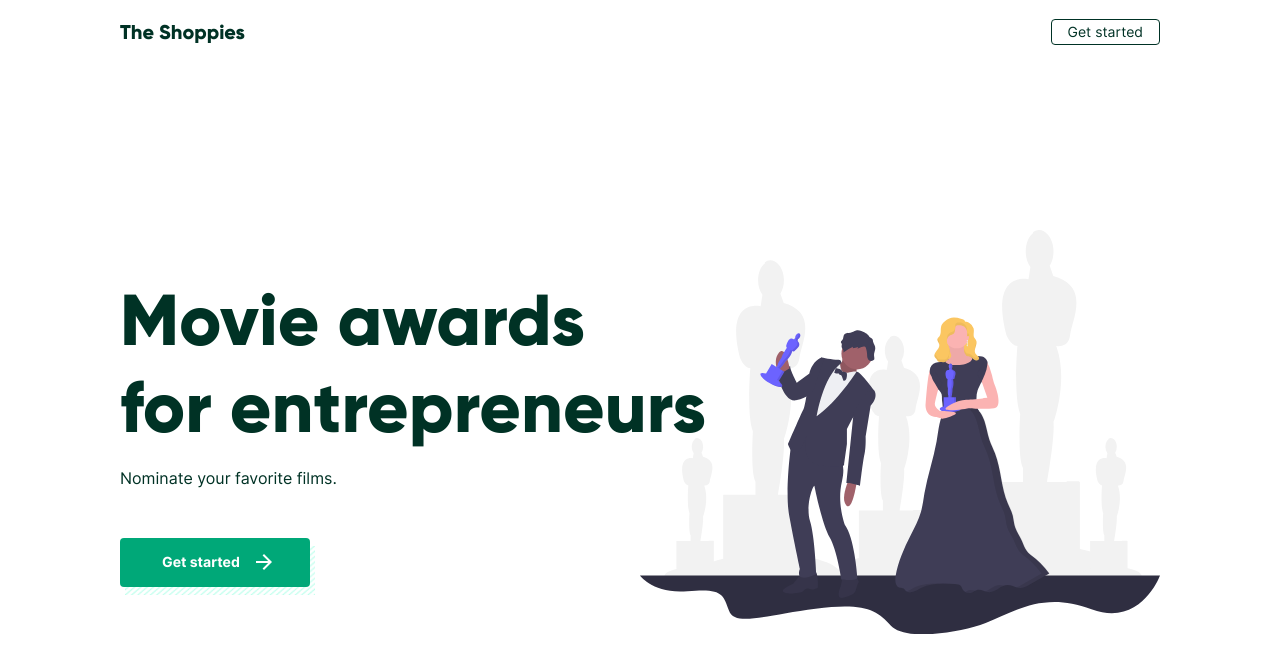
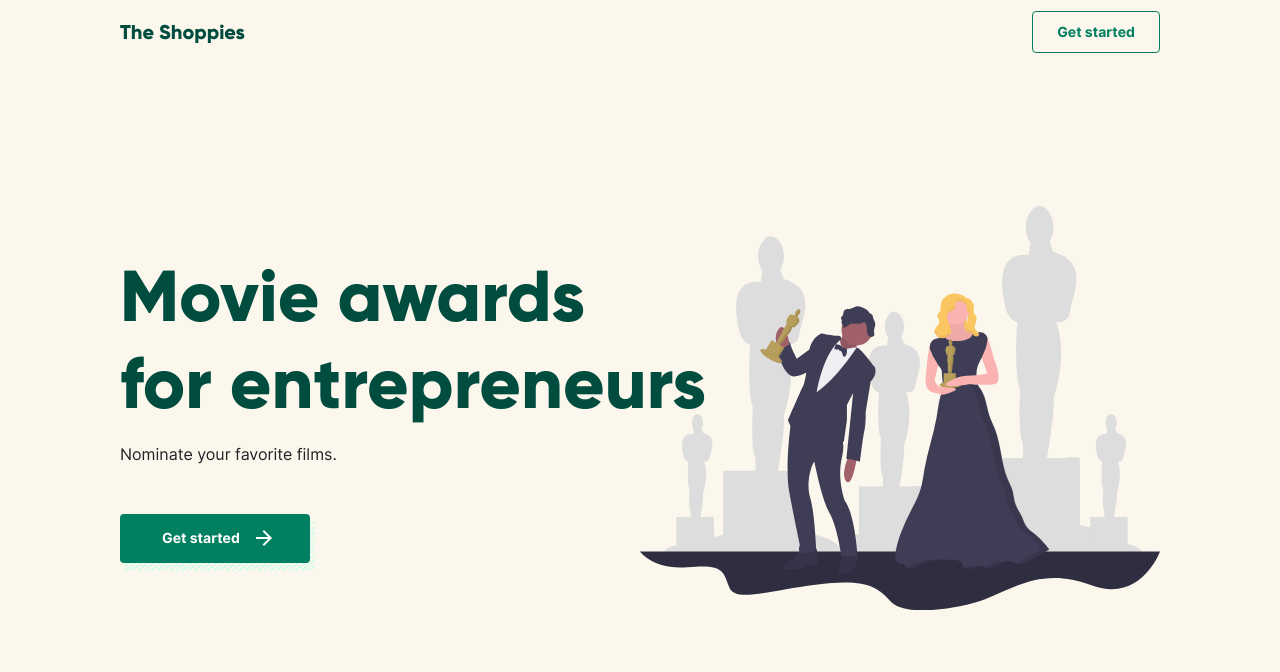
Before and after one commit to sttic/the-shoppies, a Next.js app: page / in a window 1280 px wide. Shown: the top 672 px of the page. Built offline with nearby package versions, Linux system fonts and the light colour scheme.

Commit message:
feat: mimic Shopify colors

```diff
--- a/pages/index.tsx
+++ b/pages/index.tsx
@@ -2,9 +2,10 @@ import { Box, Flex, Grid } from "@chakra-ui/react";
 import { ArrowForwardIcon } from "@chakra-ui/icons";
 import { Container } from "@/components/core/Layout";
 import { ButtonCTA } from "@/components/core/Button";
-import { Body1, Headline6, HeadlineAuto } from "@/components/core/Text";
+import { Body1, Headline, Headline6 } from "@/components/core/Text";
 import AwardGraphic from "@/components/svgs/undraw_awards_fieb.svg";
 import Header from "@/components/Header";
+import theme from "@/src/theme";
 
 const MyArrowForwardIcon = () => (
   <Flex
@@ -24,6 +25,7 @@ const HomePage = () => (
     height="100vh"
     justify={["center", "center", "start"]}
     minHeight={[700, 800, 550, 640].map((height) => `${height}px`)}
+    background={theme.colors.background}
   >
     <Header />
     <Container height="100%">
@@ -39,15 +41,19 @@ const HomePage = () => (
           gridTemplateColumns={["auto", "auto", "50% 50%"]}
           gridTemplateRows={["auto auto", "auto auto", "auto"]}
           alignItems="center"
+          paddingBottom={["0px", "0px", "48px"]}
         >
           <Box gridColumn="1" zIndex={1}>
-            <HeadlineAuto
+            <Headline
+              fontSize={[34, 48, 48, 56, 72].map(
+                (size) => `${size}px !important`
+              )}
               whiteSpace={["normal", "normal", "nowrap"]}
               textAlign={["center", "center", "left"]}
               marginBottom="16px"
             >
               Movie awards <br /> for entrepreneurs
-            </HeadlineAuto>
+            </Headline>
             <Body1 textAlign={["center", "center", "left"]} marginBottom="48px">
               Nominate your favorite films.
             </Body1>
--- a/src/components/core/Button.tsx
+++ b/src/components/core/Button.tsx
@@ -9,12 +9,41 @@ export const Button = chakra(ChakraButton, {
   },
 });
 
-export const ButtonCTA = chakra(Button, {
+export const ButtonPrimary = chakra(Button, {
   baseStyle: {
     fontWeight: "bold",
     color: "white",
     background: theme.colors.primary,
     padding: "16px 42px",
+    _hover: {
+      background: theme.colors.primary_variant,
+    },
+    _active: {
+      background: theme.colors.primary_active,
+    },
+  },
+});
+
+export const ButtonSecondary = chakra(ButtonPrimary, {
+  baseStyle: {
+    color: theme.colors.primary,
+    background: "none",
+    padding: "12px 24px",
+    border: `1px solid ${theme.colors.primary}`,
+    _hover: {
+      color: "white",
+      background: theme.colors.primary_variant,
+      border: `1px solid ${theme.colors.primary_variant}`,
+    },
+    _active: {
+      background: theme.colors.primary_active,
+      color: "white",
+    },
+  },
+});
+
+export const ButtonCTA = chakra(ButtonPrimary, {
+  baseStyle: {
     position: "relative",
     _hover: {
       background: theme.colors.primary_variant,
@@ -24,7 +53,7 @@ export const ButtonCTA = chakra(Button, {
       },
     },
     _active: {
-      background: `${theme.colors.primary_variant_active}`,
+      background: theme.colors.primary_active,
     },
     _after: {
       backgroundImage: `url("/images/button_background.png")`,
@@ -41,28 +70,3 @@ export const ButtonCTA = chakra(Button, {
     },
   },
 });
-
-export const ButtonPrimary = chakra(Button, {
-  baseStyle: {
-    fontWeight: 400,
-    color: "white",
-    padding: "4px 16px",
-    background: theme.colors.background_on,
-    border: `1px solid ${theme.colors.background_on}`,
-    _hover: {
-      background: "black",
-    },
-  },
-});
-
-export const ButtonSecondary = chakra(ButtonPrimary, {
-  baseStyle: {
-    fontWeight: 400,
-    color: theme.colors.background_on,
-    background: "none",
-    _hover: {
-      color: "white",
-      background: theme.colors.background_on,
-    },
-  },
-});
--- a/src/components/core/Text.tsx
+++ b/src/components/core/Text.tsx
@@ -4,7 +4,7 @@ import theme from "@/src/theme";
 export const Headline = chakra(Heading, {
   baseStyle: {
     fontWeight: 800,
-    color: theme.colors.background_on,
+    color: theme.colors.primary_variant,
   },
 });
 
@@ -54,7 +54,7 @@ export const HeadlineAuto = chakra(Headline, {
 export const Body = chakra(Text, {
   baseStyle: {
     fontWeight: "normal",
-    color: theme.colors.background_on,
+    color: theme.colors.secondary,
   },
 });
 
@@ -80,7 +80,7 @@ export const Button = chakra(Text, {
   baseStyle: {
     fontWeight: 500,
     fontSize: "14px",
-    color: theme.colors.background_on,
+    color: theme.colors.primary,
   },
 });
 
@@ -88,7 +88,7 @@ export const Caption = chakra(Text, {
   baseStyle: {
     fontWeight: "normal",
     fontSize: "12px",
-    color: theme.colors.background_on,
+    color: theme.colors.caption,
   },
 });
 
@@ -99,7 +99,7 @@ export const Link = chakra(ChakraLink, {
     color: theme.colors.primary,
     _hover: {
       textDecoration: "none",
-      color: theme.colors.primary_variant,
+      color: theme.colors.primary,
     },
   },
 });
--- a/src/theme.ts
+++ b/src/theme.ts
@@ -10,21 +10,13 @@ const breakpoints = createBreakpoints({
 
 const theme = extendTheme({
   colors: {
-    primary: "#00A878",
-    primary_variant: "#00805B",
-    primary_variant_active: "#006643",
-    primary_on: "#F8FEFC",
-    secondary: "#03DAC5",
-    secondary_variant: "#018786",
-    secondary_on: "#003225",
-    background: "#F8FEFC",
-    background_on: "#003225",
-    error: "#B00020",
-    error_variant: "#8E001A",
-    error_on: "#F8FEFC",
-    actionable: "#1890FF",
-    warning: "#FAAD14",
-    dark_green: "#003224",
+    primary: "#008060",
+    primary_variant: "#004c3f",
+    primary_active: "#002e25",
+    secondary: "#212326",
+    secondary_variant: "#6b7177",
+    caption: "#42474c",
+    background: "#fbf7ed",
   },
   fonts: {
     heading: "Gilroy",
```
Also changed, not shown: src/components/svgs/undraw_awards_fieb.svg.
